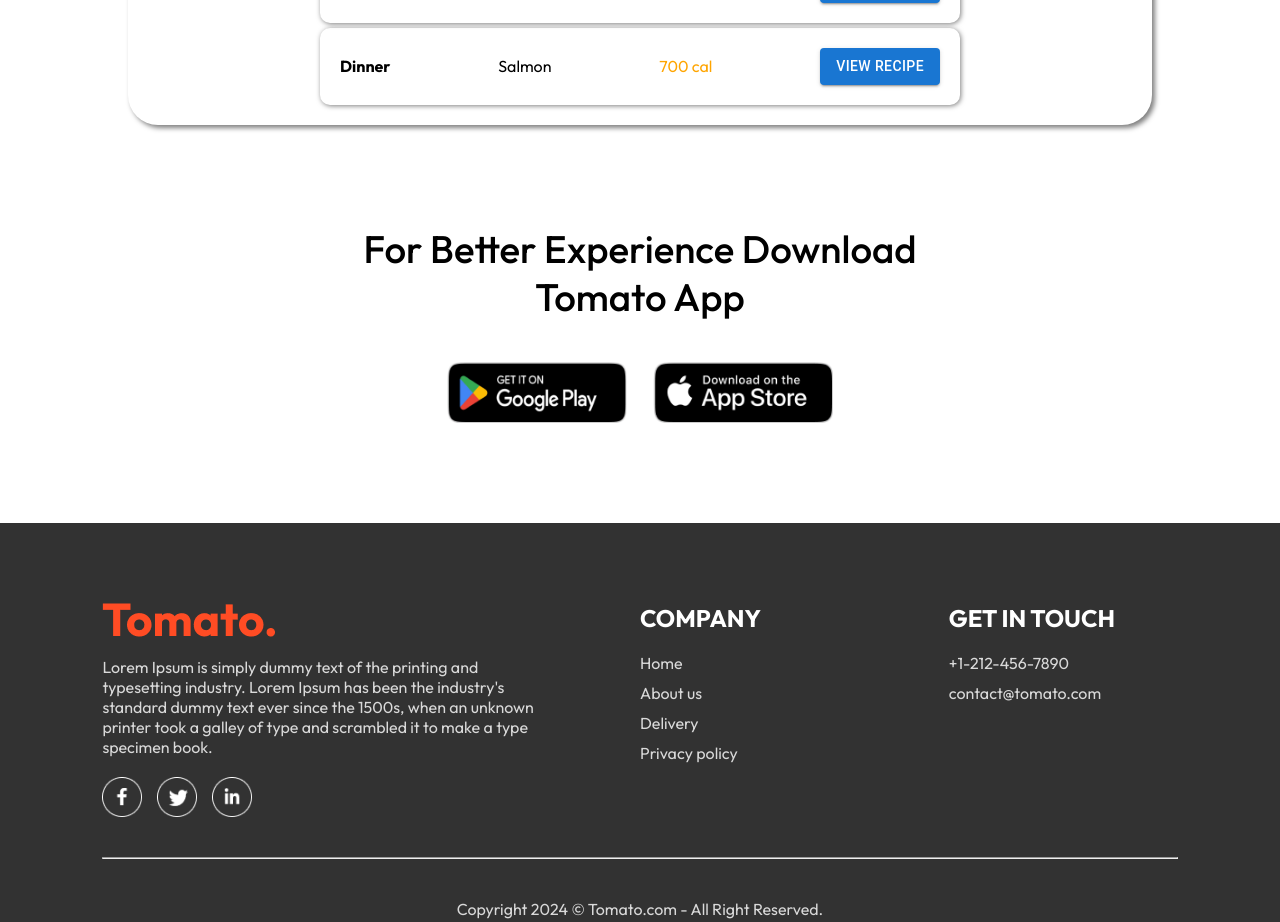
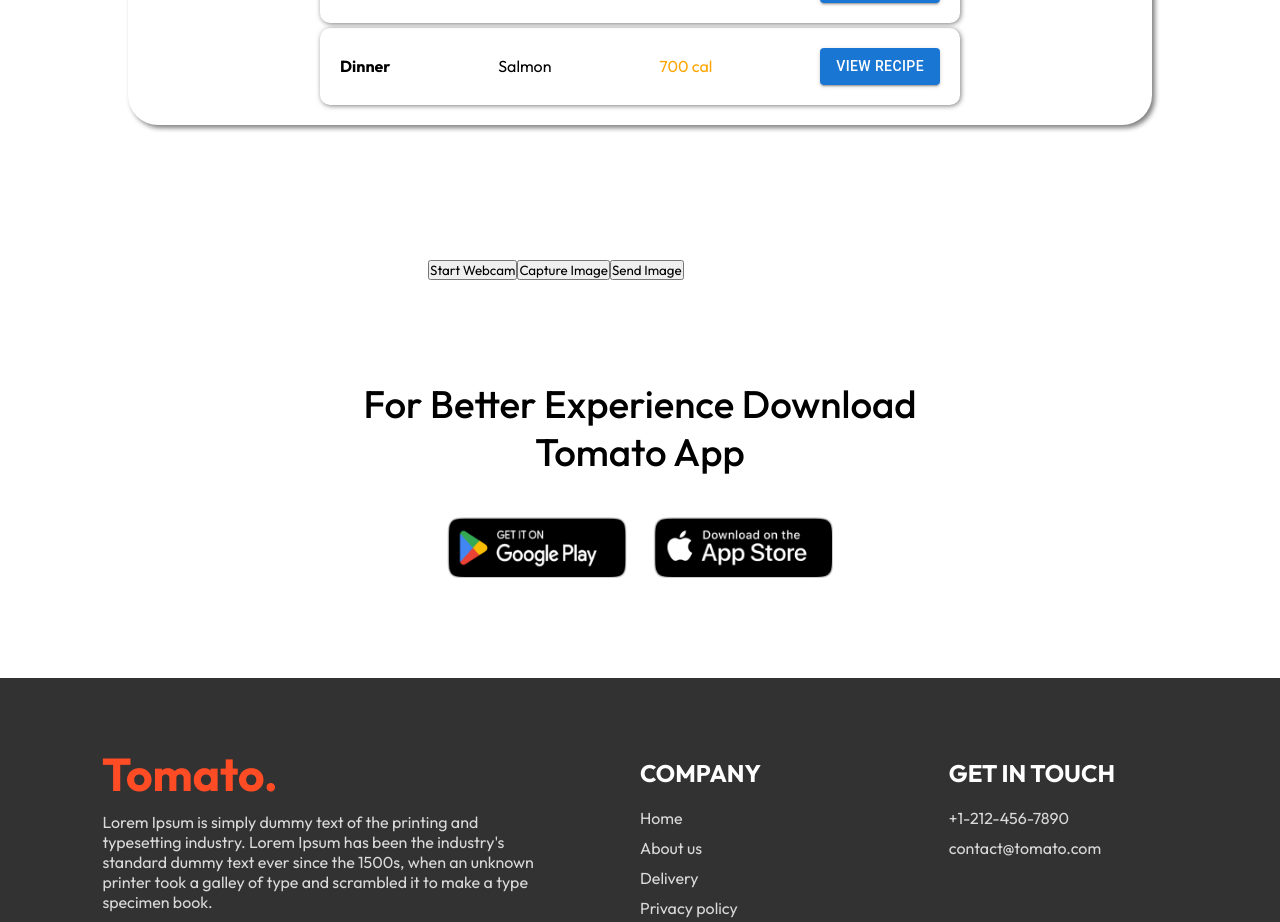
Before and after one commit to tech-nikks/SE-Hackathon_Phuljhadi, a React (Vite) app: page / in a window 1280 px wide. Shown: the part 1800-2722 px from the top of the page. Built offline with nearby package versions, Linux system fonts and the light colour scheme.

Commit message:
can capture webcam and send to backend an image clicked

```diff
--- a/src/App.jsx
+++ b/src/App.jsx
@@ -7,6 +7,7 @@ import Cart from './pages/Cart/Cart'
 import LoginPopup from './components/LoginPopup/LoginPopup'
 import PlaceOrder from './pages/PlaceOrder/PlaceOrder'
 import MyOrders from './pages/MyOrders/MyOrders'
+
 
 const App = () => {
 
--- /dev/null
+++ b/src/components/uploadImage/upload.jsx
@@ -0,0 +1,54 @@
+import React, { useRef, useState } from "react";
+import axios from "axios";
+
+const ImageUploader = () => {
+  const videoRef = useRef(null);
+  const [imageData, setImageData] = useState(null);
+
+  // Function to access webcam
+  const getWebcam = async () => {
+    try {
+      const stream = await navigator.mediaDevices.getUserMedia({ video: true });
+      videoRef.current.srcObject = stream;
+    } catch (error) {
+      console.error("Error accessing webcam:", error);
+    }
+  };
+
+  // Function to capture image
+  const captureImage = () => {
+    const canvas = document.createElement("canvas");
+    canvas.width = videoRef.current.videoWidth;
+    canvas.height = videoRef.current.videoHeight;
+    canvas
+      .getContext("2d")
+      .drawImage(videoRef.current, 0, 0, canvas.width, canvas.height);
+    const base64Data = canvas.toDataURL("image/png");
+    setImageData(base64Data);
+    console.log(base64Data);
+  };
+
+  // Function to send image data to server
+  const sendImageData = async () => {
+    try {
+      console.log(imageData);
+      const response = await axios.post("http://localhost:8000/image", {
+        imageData,
+      });
+      console.log("Response from server:", response.data);
+    } catch (error) {
+      console.error("Error sending image data:", error);
+    }
+  };
+
+  return (
+    <div>
+      <video ref={videoRef} autoPlay></video>
+      <button onClick={getWebcam}>Start Webcam</button>
+      <button onClick={captureImage}>Capture Image</button>
+      <button onClick={sendImageData}>Send Image</button>
+    </div>
+  );
+};
+
+export default ImageUploader;
--- a/src/pages/Home/Home.jsx
+++ b/src/pages/Home/Home.jsx
@@ -5,6 +5,7 @@ import ExploreMenu from '../../components/ExploreMenu/ExploreMenu';
 import Header from '../../components/Header/Header';
 import Plan from '../../components/Plan/Plan';
 import Preferences from '../../components/Preferences/Preferences';
+import ImageUploader from "../../components/uploadImage/upload.jsx";
 
 const Home = () => {
 
@@ -16,6 +17,7 @@ const Home = () => {
       <ExploreMenu setCategory={setCategory} category={category}/>
       <Preferences/>
       <Plan/>
+      <ImageUploader/>
       <AppDownload/>
     </>
   )
```
